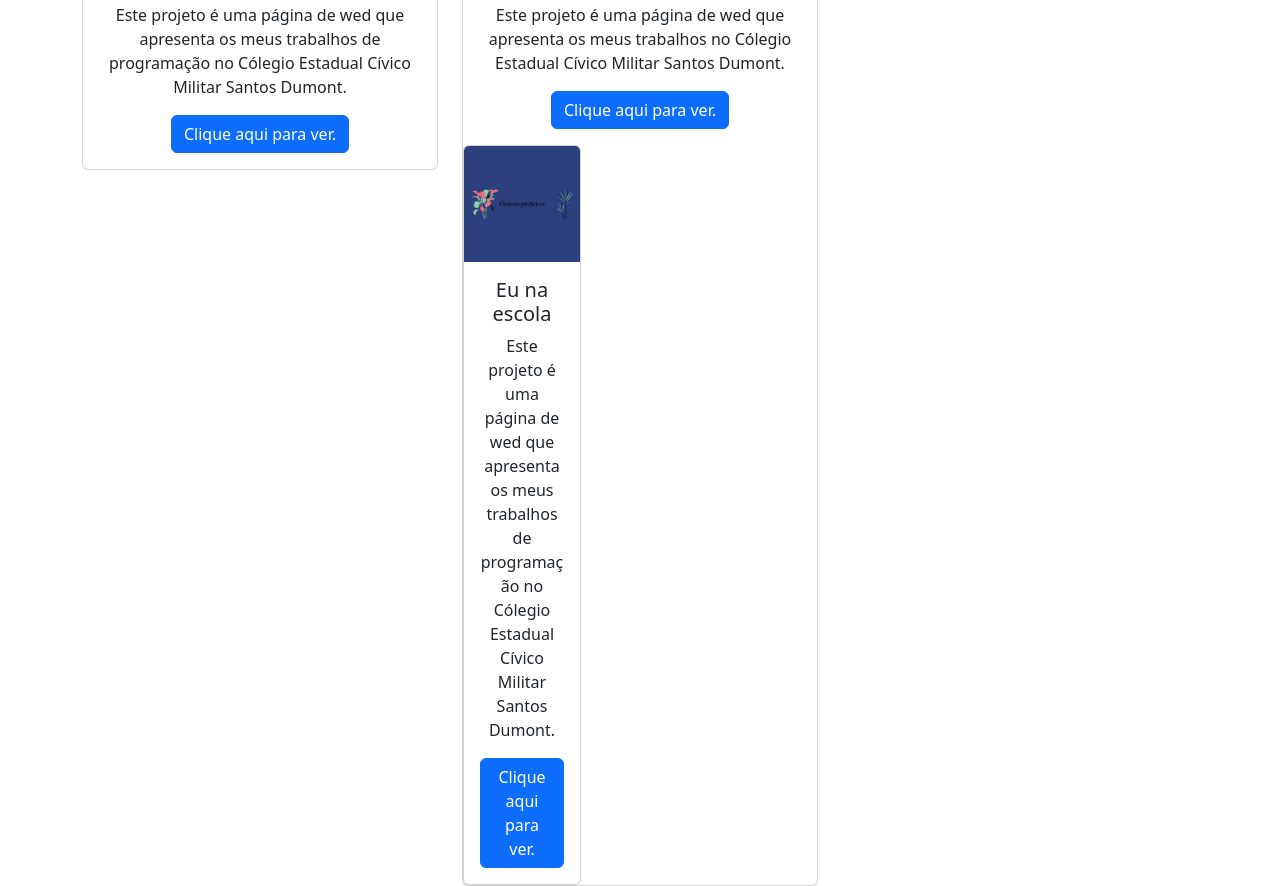
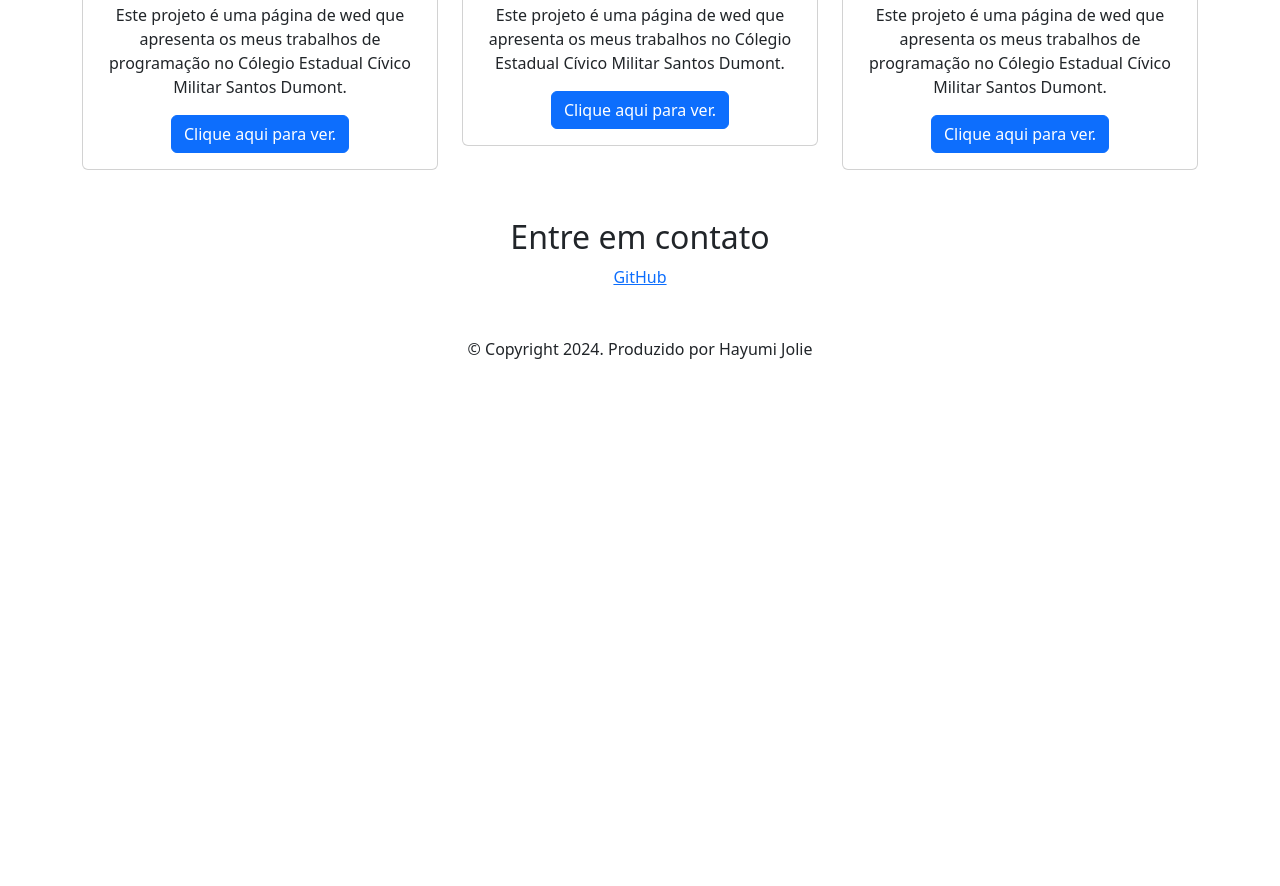
Before and after one commit to HayumiJolieHogaha/programacao2hayumijolie, a plain HTML site: page index.html in a window 1280 px wide. Shown: the part 806-1692 px from the top of the page. After the commit the page ends 1263 px from the top, so only its background shows below. Drawn offline with nearby package versions, Linux system fonts and the light colour scheme.

Commit message:
alteraçao

```diff
--- a/index.html
+++ b/index.html
@@ -42,9 +42,8 @@
         </div>
       </div>
     </div>
-
+<!--Proj 2-->
     <div class="col-md-4">
-      <card2>
       <div class="card">
         <img src="2.png" class="card-img-top" alt="Meus projetos do 2 ano do ensinono médio" />
         <div class="card-body">
@@ -54,6 +53,8 @@
           </p>
           <a href="#" class="btn btn-primary">Clique aqui para ver.</a>
         </div>
+      </div>
+    </div>
 
         <div class="col-md-4">
           <div class="card">
@@ -66,9 +67,22 @@
               <a href="#" class="btn btn-primary">Clique aqui para ver.</a>
             </div>
            </div>
+          </div>
+        </div>
+
+        <footer class="container py-5">
+          <h2>Entre em contato</h2>
+          <div>
+
+            <a href="https://github.com/HayumiJolieHogaha">GitHub</a>
+          </div>
+          <p class="my-5 text-center">© Copyright 2024. Produzido por Hayumi Jolie</p>
+        </footer>
 
 
 
+
+      </main>
     <script
       src="https://cdn.jsdelivr.net/npm/bootstrap@5.3.3/dist/js/bootstrap.bundle.min.js"
       integrity="sha384-YvpcrYf0tY3lHB60NNkmXc5s9fDVZLESaAA55NDzOxhy9GkcIdslK1eN7N6jIeHz"
```
